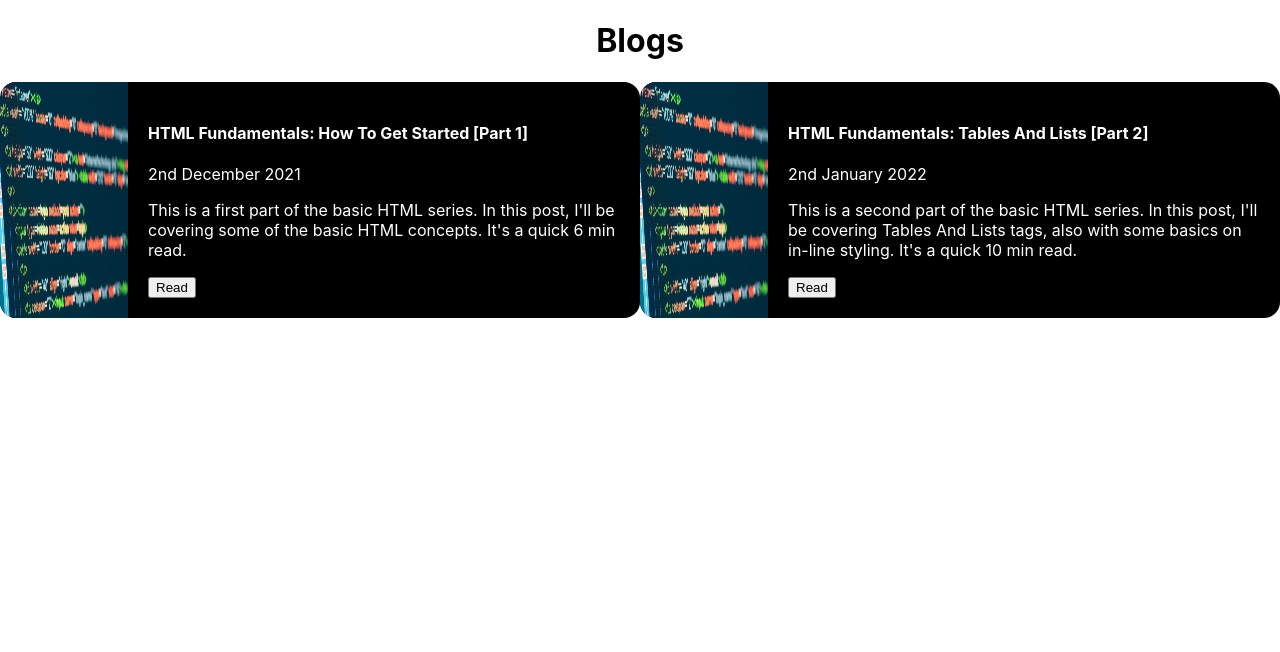
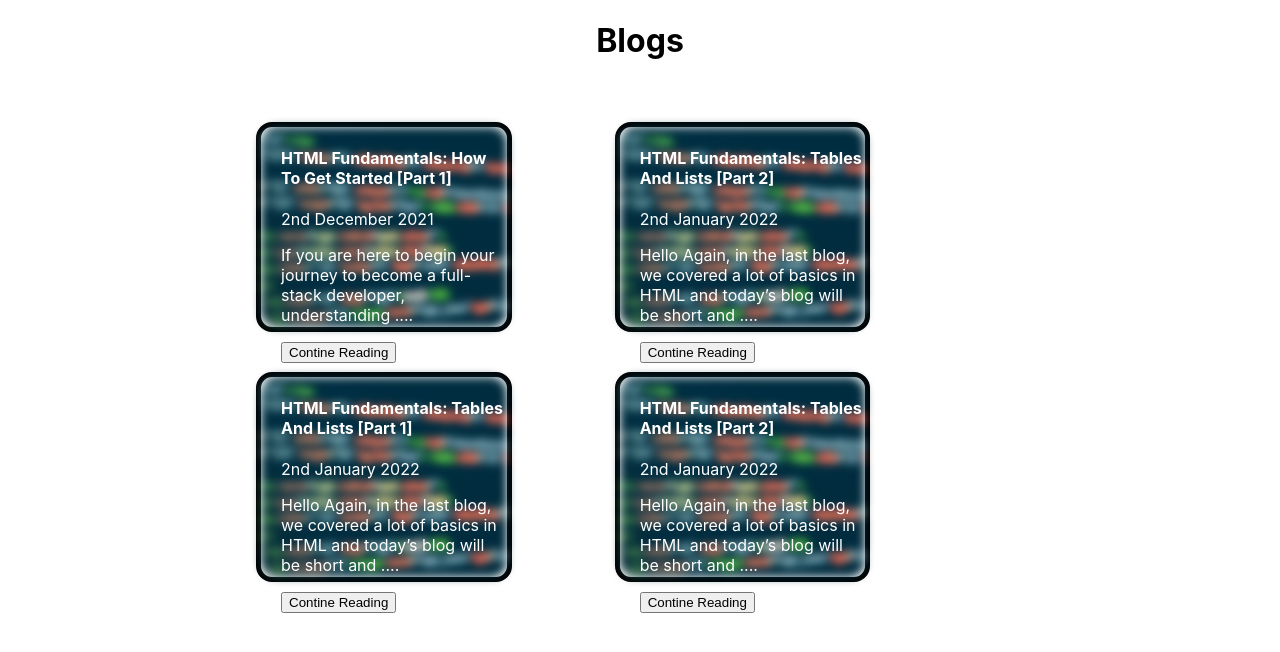
Before and after one commit to shinra613/WindBnB, a React (Create React App) app in the folder appone/: page / in a window 1280 px wide. Shown: the top 652 px of the page. Built offline with nearby package versions, Linux system fonts and the light colour scheme.

Commit message:
refactor

```diff
--- a/appone/src/App.css
+++ b/appone/src/App.css
@@ -1,6 +1,7 @@
 .App {
   text-align: center;
-
+  width: 60%;
+  margin: auto;
 }
 
 .App-logo {
@@ -39,25 +40,47 @@
 }
 
 .blog-container{
+  width: 80%;
   display: flex;
-  justify-content: space-evenly;
+  flex-direction: row;
+  flex-wrap: wrap;
+  justify-content:space-between;
+
 }
 
 .card-container{
-  display: flex;
-  width:800px;
+  margin-top: 40px;
+  width: 40%;
+  height: 200px;
   color: white;
-  background-color: black;
+  border: 5px solid black;
   border-radius: 1rem;
 }
 
-.card-container>img{
-  max-width: 20%;
-  border-radius: 1rem  0  0 1rem;
+.card-background{
+  height: 100%;
+
+  background-image: url(../public/img/coding.jpg);
+  border-radius: 1rem;
+  filter: blur(5px);
+  -webkit-filter: blur(5px);
+  background-position: center;
+  background-repeat: no-repeat;
+  background-size: cover;
+
 }
 
 .card-content{
-  margin: 20px;
+  max-width: 100%;
+  max-height: 100%;
+ position: relative;
+ z-index: 2;
+ bottom: 100%;
+  margin-left:20px;
   text-align: left;
 
 }
+
+.card-content>p{
+
+}
--- a/appone/src/App.js
+++ b/appone/src/App.js
@@ -12,12 +12,13 @@ function App() {
     <div className="App">
       <h1>Blogs</h1>
       <div ClassName="hightlight-blog">
-        <div className="blog-container">
+
+
+      </div>
+      <div className="blog-container">
 
         {database.map((item) => {  return <Blogcard title={item.title} date={item.date} desc={item.desc} link={item.link} /> })}
         </div>
-
-      </div>
 
     </div>
   );
--- a/appone/src/blogcard.js
+++ b/appone/src/blogcard.js
@@ -2,12 +2,12 @@
 const Blogcard = (props) => {
 
     return (<div className="card-container">
-        <img src='../img/coding.jpg' className="card-image"></img>
+        <div className="card-background"></div>
         <div className="card-content">
             <h4>{props.title}</h4>
             <span>{props.date}</span>
             <p>{props.desc}</p>
-            <a href={props.link} target="_blank"><button>Read</button></a>
+            <a href={props.link} target="_blank"><button>Contine Reading</button></a>
         </div>
 
     </div>)
--- a/appone/src/blogdata.js
+++ b/appone/src/blogdata.js
@@ -2,13 +2,27 @@ const database = [
     {
         title:"HTML Fundamentals: How To Get Started [Part 1]",
         date:"2nd December 2021",
-        desc: "This is a first part of the basic HTML series. In this post, I'll be covering some of the basic HTML concepts. It's a quick 6 min read.",
+        desc: "If you are here to begin your journey to become a full-stack developer, understanding ....",
         link:"https://hackernoon.com/html-fundamentals-how-to-get-started-part-1-4v25318t"
     },
     {
         title:"HTML Fundamentals: Tables And Lists [Part 2]",
         date:"2nd January 2022",
-        desc: "This is a second part of the basic HTML series. In this post, I'll be covering Tables And Lists tags, also with some basics on in-line styling. It's a quick 10 min read.",
+        desc: "Hello Again, in the last blog, we covered a lot of basics in HTML and today’s blog will be short and ....",
+        link:"https://hackernoon.com/html-fundamentals-tables-and-lists-part-2-ea1831wf"
+    }
+    ,
+    {
+        title:"HTML Fundamentals: Tables And Lists [Part 1]",
+        date:"2nd January 2022",
+        desc: "Hello Again, in the last blog, we covered a lot of basics in HTML and today’s blog will be short and ....",
+        link:"https://hackernoon.com/html-fundamentals-tables-and-lists-part-2-ea1831wf"
+    }
+    ,
+    {
+        title:"HTML Fundamentals: Tables And Lists [Part 2]",
+        date:"2nd January 2022",
+        desc: "Hello Again, in the last blog, we covered a lot of basics in HTML and today’s blog will be short and ....",
         link:"https://hackernoon.com/html-fundamentals-tables-and-lists-part-2-ea1831wf"
     }
 ]
```
